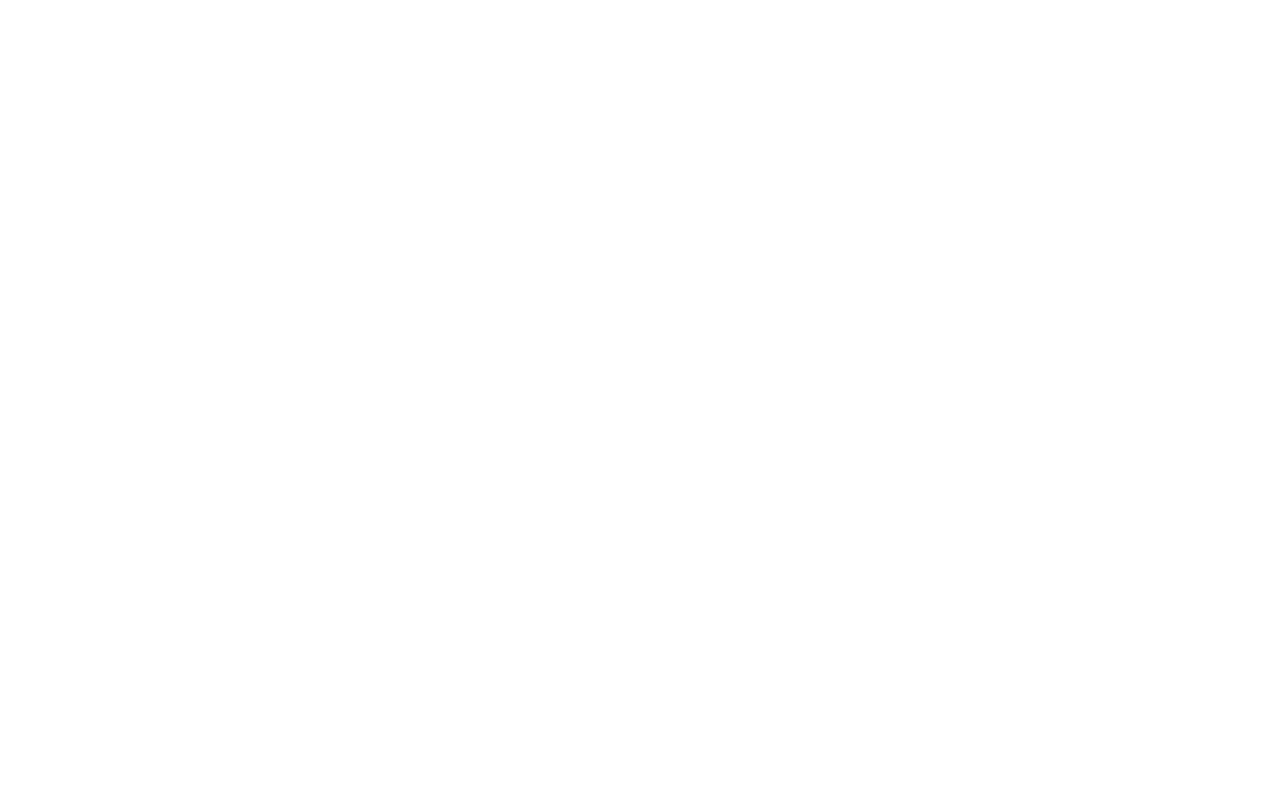
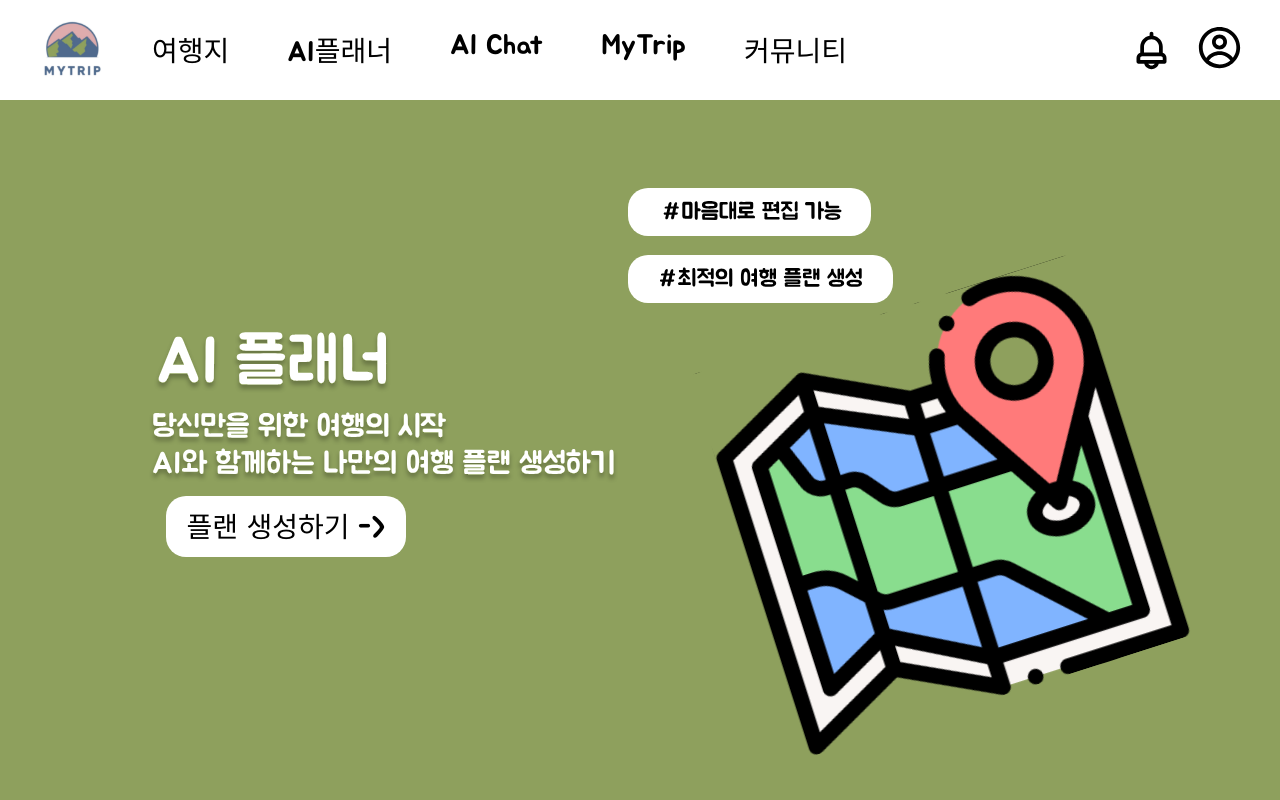
Before and after one commit to danii0110/my-trip-service, a React (Create React App) app in the folder src/main/frontend/: page /ai-planner in a window 1280 px wide. Before the commit this address had no page. Shown: the top 800 px of the page. Built offline with nearby package versions, Linux system fonts and the light colour scheme.

Commit message:
Feat: 추가 APMain UI

```diff
--- a/src/main/frontend/src/App.js
+++ b/src/main/frontend/src/App.js
@@ -1,12 +1,14 @@
 import { BrowserRouter, Routes, Route } from 'react-router-dom';
 import './App.css';
 import MainPage from './pages/MainPage';
+import APMain from './pages/AP/APMain';
 
 function App() {
   return (
     <div className='App'>
       <Routes>
         <Route path='/' element={<MainPage />}></Route>
+        <Route path='/ai-planner' element={<APMain />}></Route>
       </Routes>
     </div>
   );
--- a/src/main/frontend/src/components/Layout/Layout.jsx
+++ b/src/main/frontend/src/components/Layout/Layout.jsx
@@ -1,11 +1,10 @@
-import styles from './Layout.module.scss';
 import { Router } from 'react-router-dom';
 import Footer from './Footer';
 import Header from './Header';
 
 const Layout = (props) => {
   return (
-    <div className={styles.container}>
+    <div>
       <Header />
       <main>{props.children}</main>
       <Footer />
--- a/src/main/frontend/src/components/Layout/Layout.module.scss
+++ /dev/null
@@ -1,3 +0,0 @@
-main {
-  min-height: 500px;
-}
--- /dev/null
+++ b/src/main/frontend/src/pages/AP/APMain.jsx
@@ -0,0 +1,18 @@
+import styles from './APMain.module.scss';
+import Layout from '../../components/Layout/Layout';
+import APBgImg from '../../assets/APBg.svg';
+import { useState } from 'react';
+
+const APMain = () => {
+  return (
+    <Layout>
+      <div className={styles.container}>
+        <img className={styles.APBgImg} src={APBgImg} alt='ai-planner background'></img>
+        <button className={styles.makeBtn} type='button'>
+          플랜 생성하기 -&gt;
+        </button>
+      </div>
+    </Layout>
+  );
+};
+export default APMain;
--- /dev/null
+++ b/src/main/frontend/src/pages/AP/APMain.module.scss
@@ -0,0 +1,31 @@
+.container {
+  background-color: #8ea05d;
+  position: relative;
+}
+.APBgImg {
+  width: 100%;
+  //   height: calc(100vh - 6.25rem);
+  height: auto;
+}
+.makeBtn {
+  font-family: 'Jua', serif;
+  font-size: 28px;
+  width: 15rem;
+  height: 3.8125rem;
+  border-radius: 1.25rem;
+  border: none;
+  cursor: pointer;
+  background-color: #ffffff;
+
+  position: absolute; /* 위치를 상대적으로 조정하기 위해 절대 위치 지정 */
+  bottom: 38%; /* 아래쪽 여백 */
+  left: 13%; /* 오른쪽 여백 */
+  z-index: 1; /* 다른 요소 위로 올리기 */
+
+  @media (max-width: 768px) {
+    /* 화면 너비가 768px 이하인 경우 */
+    font-size: 18px;
+    width: 180px;
+    height: 45px;
+  }
+}
```
Also changed, not shown: src/main/frontend/src/assets/APBg.svg (added).
